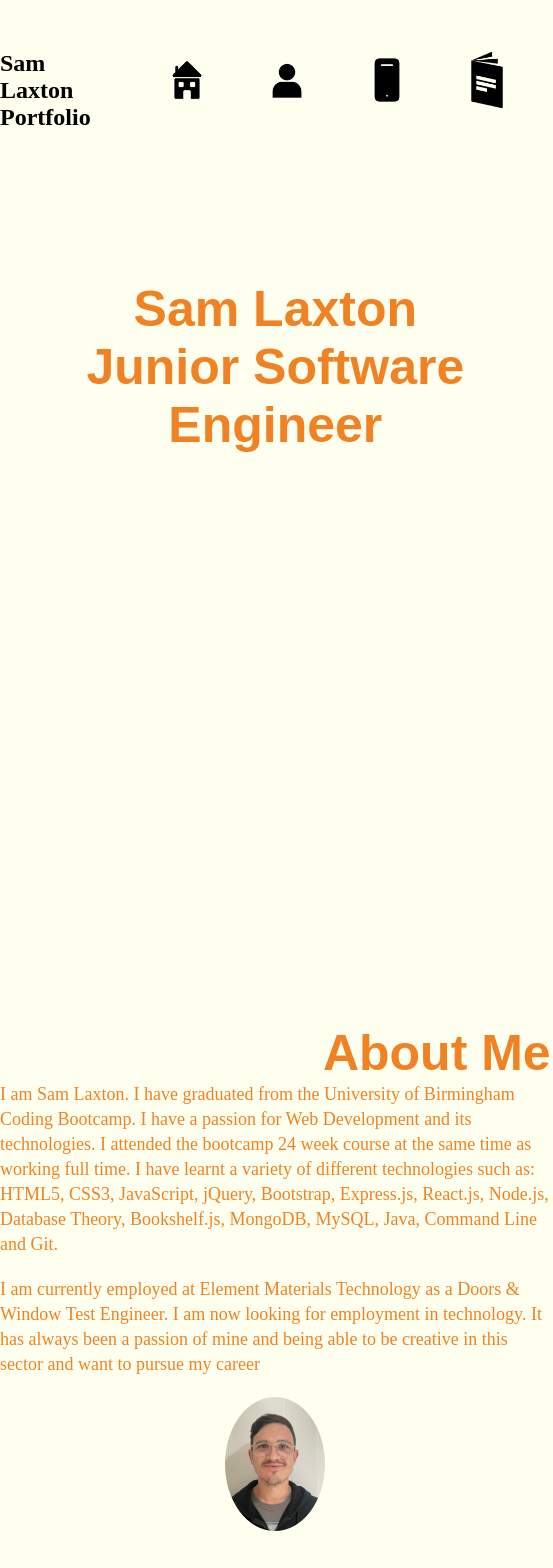
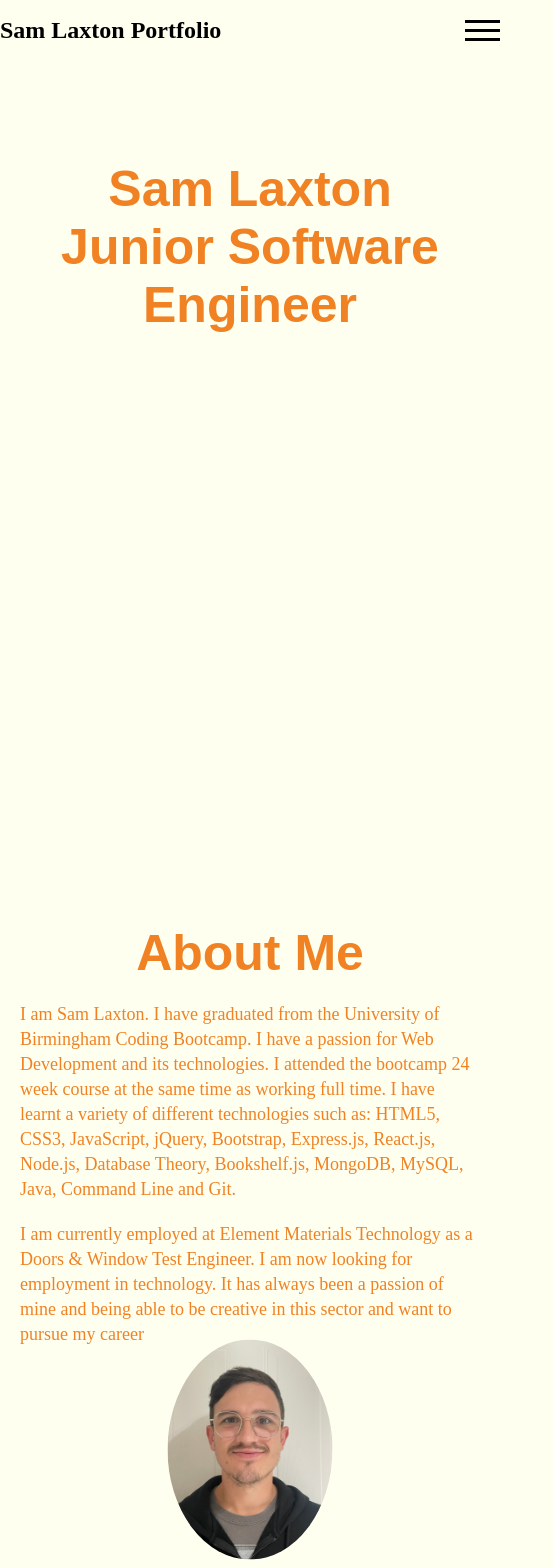
Before and after one commit to Lacko3006/samuel-laxton-portfolio, a React (Create React App) app: page / in a window 390 px wide. Shown: the top 1568 px of the page, 553 px wide, since content can reach past the window. Built offline with nearby package versions, Linux system fonts and the light colour scheme; a web font is replaced by a local one.

Commit message:
added new navbar functionand mobile friendly

```diff
--- a/src/components/Header.js
+++ b/src/components/Header.js
@@ -19,6 +19,12 @@ export default function Navbar() {
       // window height changed for the demo
       windowHeight > 150 ? setStickyClass("sticky-nav") : setStickyClass("");
     }
+  };
+
+  const [isMobileMenuOpen, setMobileMenuOpen] = useState(false);
+
+  const toggleMobileMenu = () => {
+    setMobileMenuOpen(!isMobileMenuOpen);
   };
 
   return (
@@ -55,6 +61,29 @@ export default function Navbar() {
             </a>
           </div>
         </div>
+        <div
+          id="burger-icon"
+          onClick={toggleMobileMenu}
+          className={isMobileMenuOpen ? "open" : ""}
+        >
+          <div className={`bar1 ${isMobileMenuOpen ? "open" : ""}`}></div>
+          <div className={`bar2 ${isMobileMenuOpen ? "open" : ""}`}></div>
+          <div className={`bar3 ${isMobileMenuOpen ? "open" : ""}`}></div>
+          <ul className={`mobile-menu ${isMobileMenuOpen ? "open" : ""}`}>
+            <li>
+              <a href="#home">Home</a>
+            </li>
+            <li>
+              <a href="#about">About</a>
+            </li>
+            <li>
+              <a href="#contact">Contact</a>
+            </li>
+            <li>
+              <a href="#projects">Projects</a>
+            </li>
+          </ul>
+        </div>
       </div>
     </div>
   );
--- a/src/components/pages/Projects.js
+++ b/src/components/pages/Projects.js
@@ -67,7 +67,7 @@ const ProjectCards = () => {
 
   // Render the card grid with the project cards
   return (
-    <div className="projects-page">
+    <div className="project-page">
       <a id="projects">
         <h1>Projects</h1>
       </a>
--- a/src/css/About.css
+++ b/src/css/About.css
@@ -4,6 +4,8 @@
   display: flex;
   flex-direction: column;
   min-height: 80vh;
+  align-items: center; /* Center align content vertically */
+  padding: 20px; /* Add padding for better spacing */
 }
 
 .about-me h2 {
@@ -11,7 +13,7 @@
   font-family: century-gothic, sans-serif;
   font-size: 50px;
   display: flex;
-  justify-content: end;
+  justify-content: flex-end; /* Align heading to the right */
 }
 
 .about-me-text {
@@ -19,6 +21,7 @@
   line-height: 25px;
   font-size: 18px;
   color: #f08223;
+  margin-top: 20px; /* Add margin to separate paragraphs */
 }
 
 .about-me-text-p2 {
@@ -31,9 +34,9 @@
 
 .profile-pic {
   margin-top: 15px;
-  margin-left: auto;
-  margin-right: auto;
-  width: 20%;
+  width: 50%;
+  max-width: 300px;
   border: 5px solid transparent;
-  border-radius: 60%;
+  border-radius: 50%;
+  transform: rotate(90deg); /* Rotate the profile picture vertically */
 }
--- a/src/css/Header.css
+++ b/src/css/Header.css
@@ -8,31 +8,6 @@
   justify-content: space-between;
   align-items: center;
 }
-
-.sticky-nav {
-  position: fixed;
-  top: 0;
-  left: 10px;
-  display: flex;
-  justify-content: end;
-}
-
-.sticky-nav .navbar-links {
-  margin-top: 100px;
-  display: flex;
-  flex-direction: column;
-}
-
-.sticky-nav .homepage {
-  padding-top: 200px;
-  padding-bottom: 350px;
-  text-align: center;
-}
-
-.sticky-nav h2 {
-   display: none;
-}
-
 
 .container {
   width: 100px;
@@ -69,3 +44,83 @@
 .container img:hover {
   width: 125px;
 }
+
+#burger-icon {
+  margin: auto 0;
+  display: none;
+  cursor: pointer;
+}
+
+#burger-icon div {
+  width: 35px;
+  height: 3px;
+  background-color: black;
+  margin: 6px 0;
+  transition: 0.4s;
+}
+
+.open .bar1 {
+  -webkit-transform: rotate(-45deg) translate(-6px, 6px);
+  transform: rotate(-45deg) translate(-6px, 6px);
+}
+
+.open .bar2 {
+  opacity: 0;
+}
+
+.open .bar3 {
+  -webkit-transform: rotate(45deg) translate(-6px, -8px);
+  transform: rotate(45deg) translate(-6px, -8px);
+}
+
+.open .mobile-menu {
+  display: flex;
+  flex-direction: column;
+  align-items: center;
+  justify-content: flex-start;
+}
+
+.mobile-menu {
+  display: none;
+  position: absolute;
+  top: 50px;
+  left: 0;
+  height: calc(100vh - 50px);
+  width: 100%;
+}
+
+@media only screen and (max-width: 600px) {
+  .navbar .container {
+    display: none;
+  }
+
+  #burger-icon {
+    display: block;
+  }
+}
+
+@media only screen and (min-width: 600px) {
+  .sticky-nav {
+    position: fixed;
+    top: 0;
+    left: 10px;
+    display: flex;
+    justify-content: end;
+  }
+
+  .sticky-nav .navbar-links {
+    margin-top: 100px;
+    display: flex;
+    flex-direction: column;
+  }
+
+  .sticky-nav .homepage {
+    padding-top: 200px;
+    padding-bottom: 350px;
+    text-align: center;
+  }
+
+  .sticky-nav h2 {
+    display: none;
+  }
+}
--- a/src/css/Projects.css
+++ b/src/css/Projects.css
@@ -1,5 +1,6 @@
 .project-page {
   min-height: 100vh;
+  padding: 20px;
 }
 
 .card-grid {
```
Also changed, not shown: src/images/IMG_0376.jpeg, 1 other file (tests, documents, lock files or other folders).
